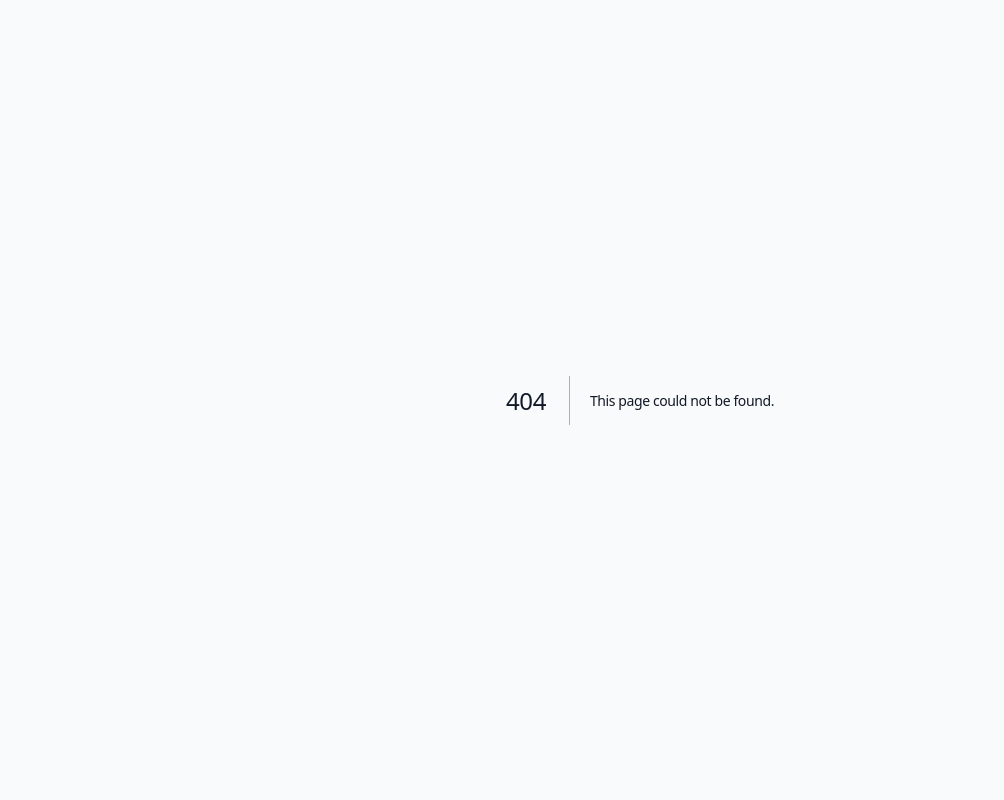
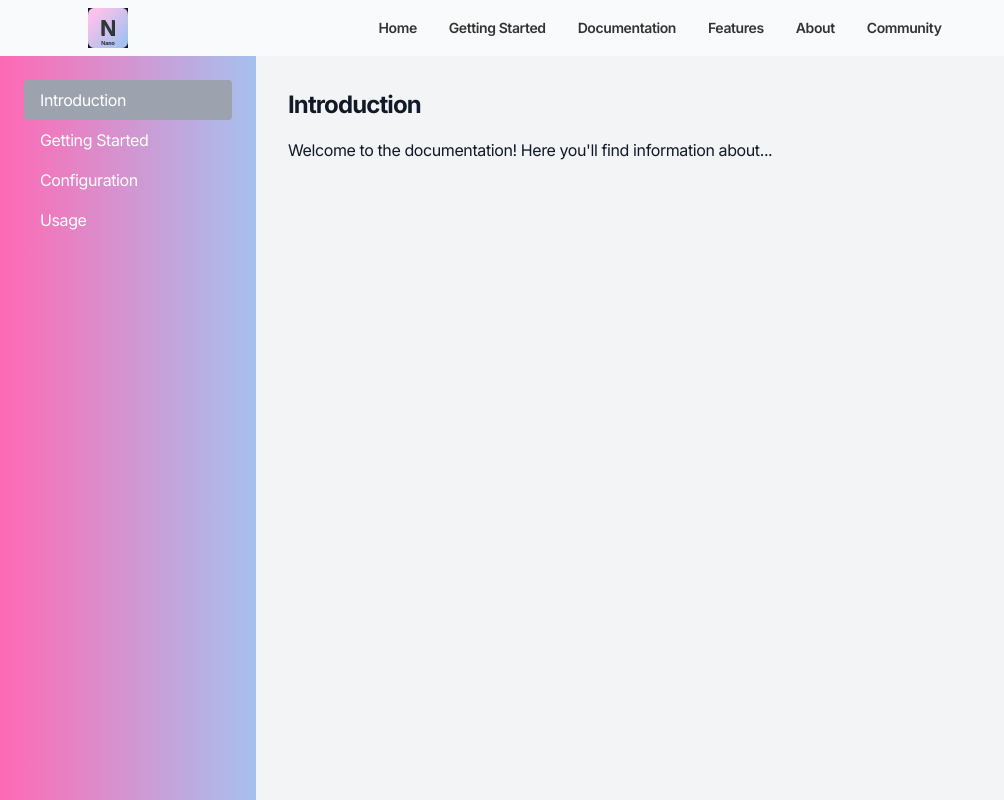
Before and after one commit to NanoNative/documentation, a Next.js app: page /documentation/documentation-nano in a window 1280 px wide. Before the commit this address had no page. Shown: the top 800 px of the page, without its empty margins (0-1004 px from the left). Built offline with nearby package versions, Linux system fonts and the light colour scheme.

Commit message:
chore: adding documentation page

```diff
--- /dev/null
+++ b/app/documentation-nano/page.tsx
@@ -0,0 +1,82 @@
+"use client"; // Mark this as a Client Component
+
+import { useState } from 'react';
+import Header from "@/components/ui/header";
+import Footer from "@/components/ui/footer";
+
+const topics = [
+    { name: 'Introduction', id: 'introduction' },
+    { name: 'Getting Started', id: 'getting-started' },
+    { name: 'Configuration', id: 'configuration' },
+    { name: 'Usage', id: 'usage' },
+    // Add more topics as needed
+];
+
+const content: { [key: string]: JSX.Element } = {
+    introduction: (
+        <div>
+            <h1 className="text-2xl font-bold mb-4">Introduction</h1>
+            <p>Welcome to the documentation! Here you'll find information about...</p>
+        </div>
+    ),
+    'getting-started': (
+        <div>
+            <h1 className="text-2xl font-bold mb-4">Getting Started</h1>
+            <p>To get started, first install the package by...</p>
+        </div>
+    ),
+    configuration: (
+        <div>
+            <h1 className="text-2xl font-bold mb-4">Configuration</h1>
+            <p>To configure the application, you need to...</p>
+        </div>
+    ),
+    usage: (
+        <div>
+            <h1 className="text-2xl font-bold mb-4">Usage</h1>
+            <p>Here's how you can use the application...</p>
+        </div>
+    ),
+};
+
+export default function Layout() {
+    const [activeTopic, setActiveTopic] = useState(topics[0].id);
+
+    return (
+        <div><Header />
+        <div className="flex h-screen">
+            {/* Sidebar */}
+
+            <aside className="w-64 bg-gradient-to-r from-nanoPink to-nanoBlue text-white p-6">
+                <nav>
+                    <ul>
+                        {topics.map((topic) => (
+                            <li key={topic.id}>
+                                <button
+                                    className={`block w-full text-left py-2 px-4 rounded hover:bg-gray-400 ${
+                                        activeTopic === topic.id ? 'bg-gray-400' : ''
+                                    }`}
+                                    onClick={() => setActiveTopic(topic.id)}
+                                >
+                                    {topic.name}
+                                </button>
+                            </li>
+                        ))}
+                    </ul>
+                </nav>
+            </aside>
+
+            {/* Content Area */}
+            <main className="flex-1 bg-gray-100 p-8 overflow-auto">
+                {content[activeTopic] || (
+                    <div>
+                        <h1 className="text-2xl font-bold mb-4">Not Found</h1>
+                        <p>Topic not found. Please select a valid topic from the sidebar.</p>
+                    </div>
+                )}
+            </main>
+        </div>
+            <Footer />
+        </div>
+    );
+}
```
